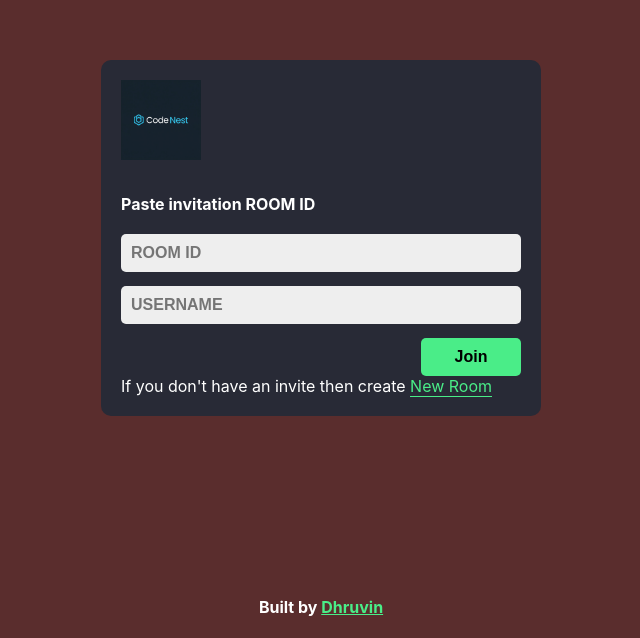
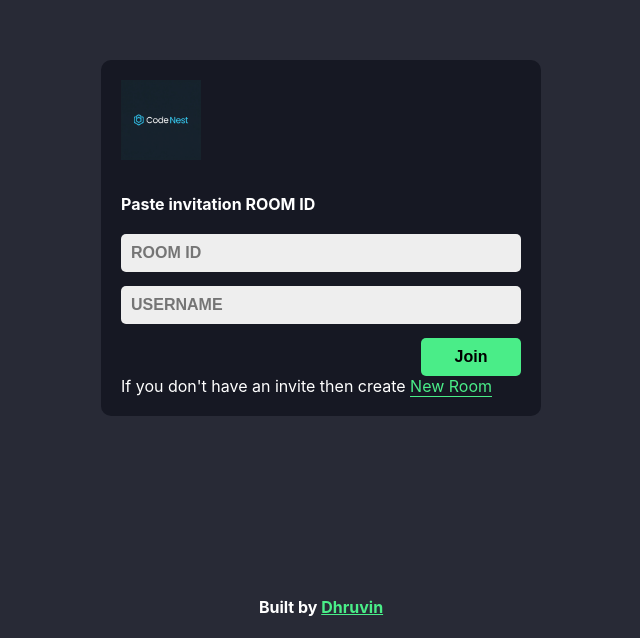
Before and after one commit to dhruvin-98/CodeNest, a React (Vite) app: page / in a window 1280 px wide. Shown: the part 162-800 px from the top of the page, without its empty margins (319-959 px from the left). Built offline with nearby package versions, Linux system fonts and the light colour scheme.

Commit message:
final  commit

```diff
--- a/index.html
+++ b/index.html
@@ -4,7 +4,7 @@
     <meta charset="UTF-8" />
     <link rel="icon" type="image/svg+xml" href="/vite.svg" />
     <meta name="viewport" content="width=device-width, initial-scale=1.0" />
-    <title>my-react-app</title>
+    <title>CodeNest</title>
   </head>
   <body>
     <div id="root"></div>
--- a/src/App.css
+++ b/src/App.css
@@ -13,11 +13,12 @@ html,body,#root {
 }
 
 .formWrapper {
-    background: #282a36;
+    background: #161823ff;
     padding: 20px;
     border-radius: 10px;
     width: 400px;
     max-width: 90%;
+
 }
 
 footer {
@@ -102,7 +103,7 @@ footer a:hover {
 }
 
 .aside {
-    background: #1c1e29;
+    background: #161823ff;
     padding: 16px;
     color: #fff;
     display: flex;
--- a/src/index.css
+++ b/src/index.css
@@ -5,6 +5,6 @@ body,html,#root{
         'Helvetica Neue', sans-serif;
     -webkit-font-smoothing: antialiased;
     -moz-osx-font-smoothing: grayscale;
-    background: #5a2d2dff;
+    background: #282a36;
     height: 100vh;
 }
```
